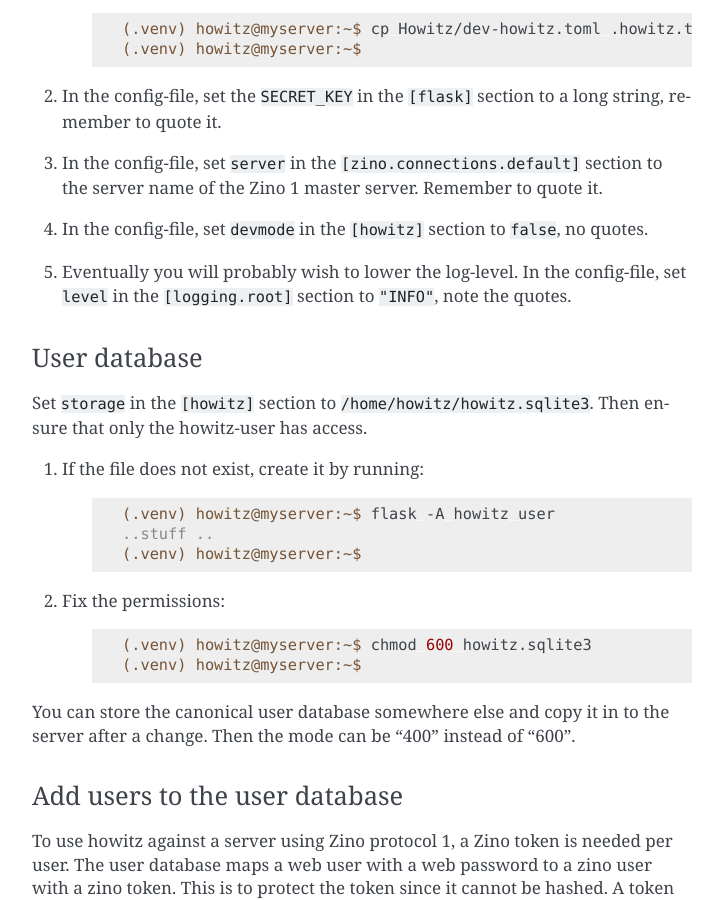
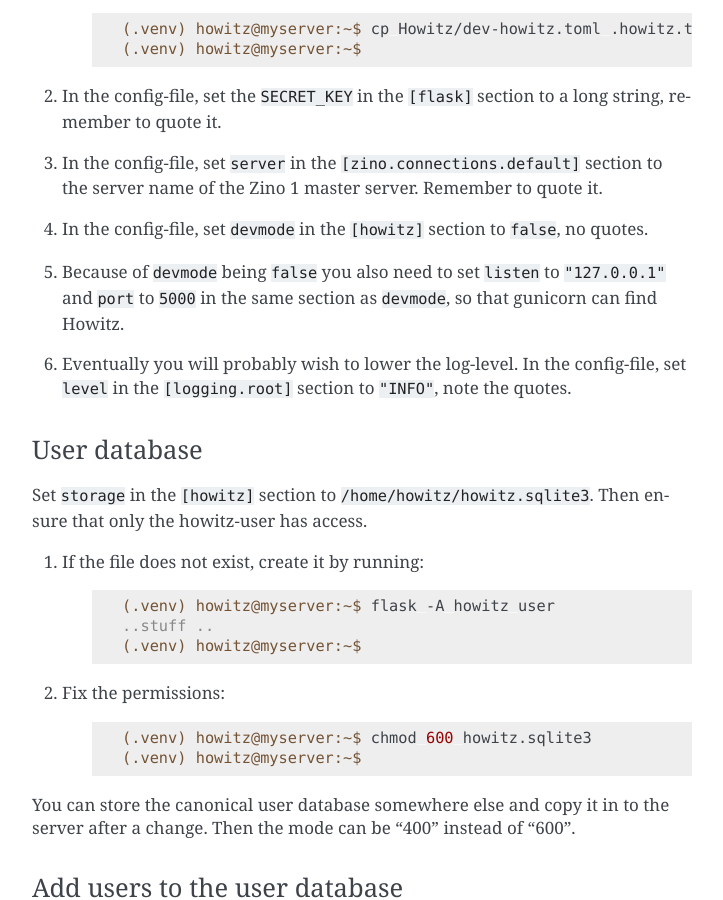
Before and after one commit to Uninett/Howitz, a Sphinx documentation site: the page built from docs/source/install-on-debian.rst, in a window 1280 px wide and 900 px high, scrolled down 2879 px. Shown: the whole window, without its empty margins (388-1111 px from the left). Built offline with Sphinx 7.4.7, drawn with Linux system fonts in a browser that asks for light colours.

Commit message:
Document how to troubleshoot in debian production
… or other system with systemd.

---------

Co-authored-by: podliashanyk <60876078+podliashanyk@users.noreply.github.com>

```diff
--- a/docs/source/install-on-debian.rst
+++ b/docs/source/install-on-debian.rst
@@ -166,6 +166,9 @@ Set up the configuration file
    it.
 #. In the config-file, set ``devmode`` in the ``[howitz]`` section to
    ``false``, no quotes.
+#. Because of ``devmode`` being ``false`` you also need to set ``listen`` to
+   ``"127.0.0.1"`` and ``port`` to ``5000`` in the same section as ``devmode``,
+   so that gunicorn can find Howitz.
 #. Eventually you will probably wish to lower the log-level. In the
    config-file, set ``level`` in the ``[logging.root]`` section to ``"INFO"``,
    note the quotes.
```
Also changed, not shown: docs/source/troubleshooting-on-debian.rst (added, +24 -0 lines).
